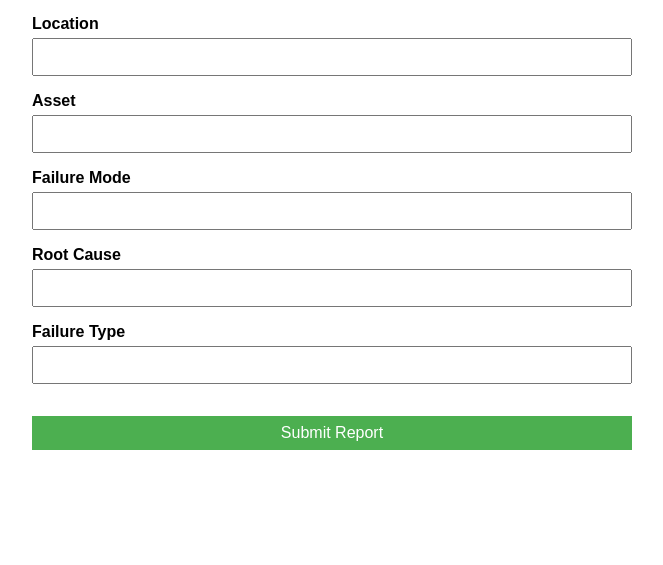
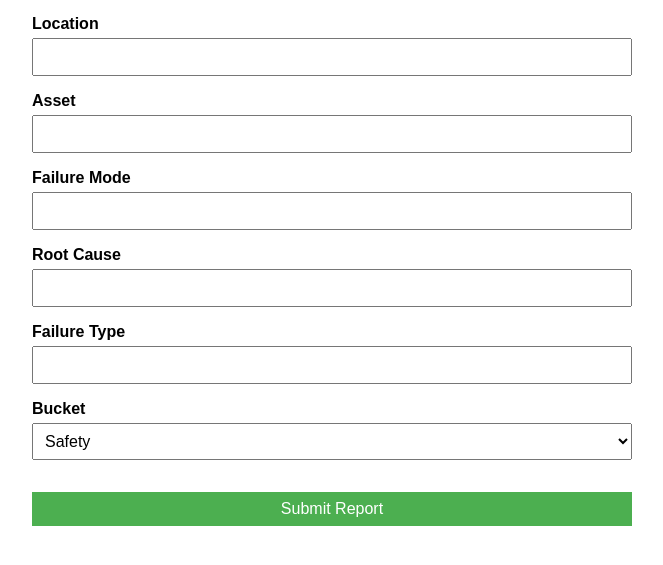
Before and after one commit to lunacelestial/internalticketing, a Flask app: page / in a window 1280 px wide. Shown: the part 91-656 px from the top of the page, without its empty margins (308-971 px from the left). Run offline with Flask 3, Linux system fonts and the light colour scheme.

Commit message:
Add bucket field to tickets

```diff
--- a/app.py
+++ b/app.py
@@ -44,6 +44,7 @@ class FailureReport(db.Model):
     failure_mode = db.Column(db.String(200), nullable=False)
     root_cause = db.Column(db.String(200), nullable=False)
     failure_type = db.Column(db.String(100), nullable=False)
+    bucket = db.Column(db.String(50))
     resolved = db.Column(db.Boolean, default=True)
 
 # --- Routes ---
@@ -59,7 +60,8 @@ def index():
             asset=form_data['asset'],
             failure_mode=form_data['failure_mode'],
             root_cause=form_data['root_cause'],
-            failure_type=form_data['failure_type']
+            failure_type=form_data['failure_type'],
+            bucket=form_data['bucket']
         )
         db.session.add(report)
         db.session.commit()
--- a/templates/gctd.html
+++ b/templates/gctd.html
@@ -22,6 +22,7 @@
         <th>Failure Mode</th>
         <th>Root Cause</th>
         <th>Failure Type</th>
+        <th>Bucket</th>
       </tr>
     </thead>
     <tbody>
@@ -34,6 +35,7 @@
         <td>{{ ticket.failure_mode }}</td>
         <td>{{ ticket.root_cause }}</td>
         <td>{{ ticket.failure_type }}</td>
+        <td>{{ ticket.bucket }}</td>
       </tr>
       {% endfor %}
     </tbody>
--- a/templates/index.html
+++ b/templates/index.html
@@ -55,6 +55,14 @@
     <label for="failure_type">Failure Type</label>
     <input type="text" name="failure_type" id="failure_type" required>
 
+    <label for="bucket">Bucket</label>
+    <select name="bucket" id="bucket" required>
+      <option value="Safety">Safety</option>
+      <option value="Quality">Quality</option>
+      <option value="Delivery">Delivery</option>
+      <option value="Cost">Cost</option>
+    </select>
+
     <button type="submit">Submit Report</button>
   </form>
 </body>
```
